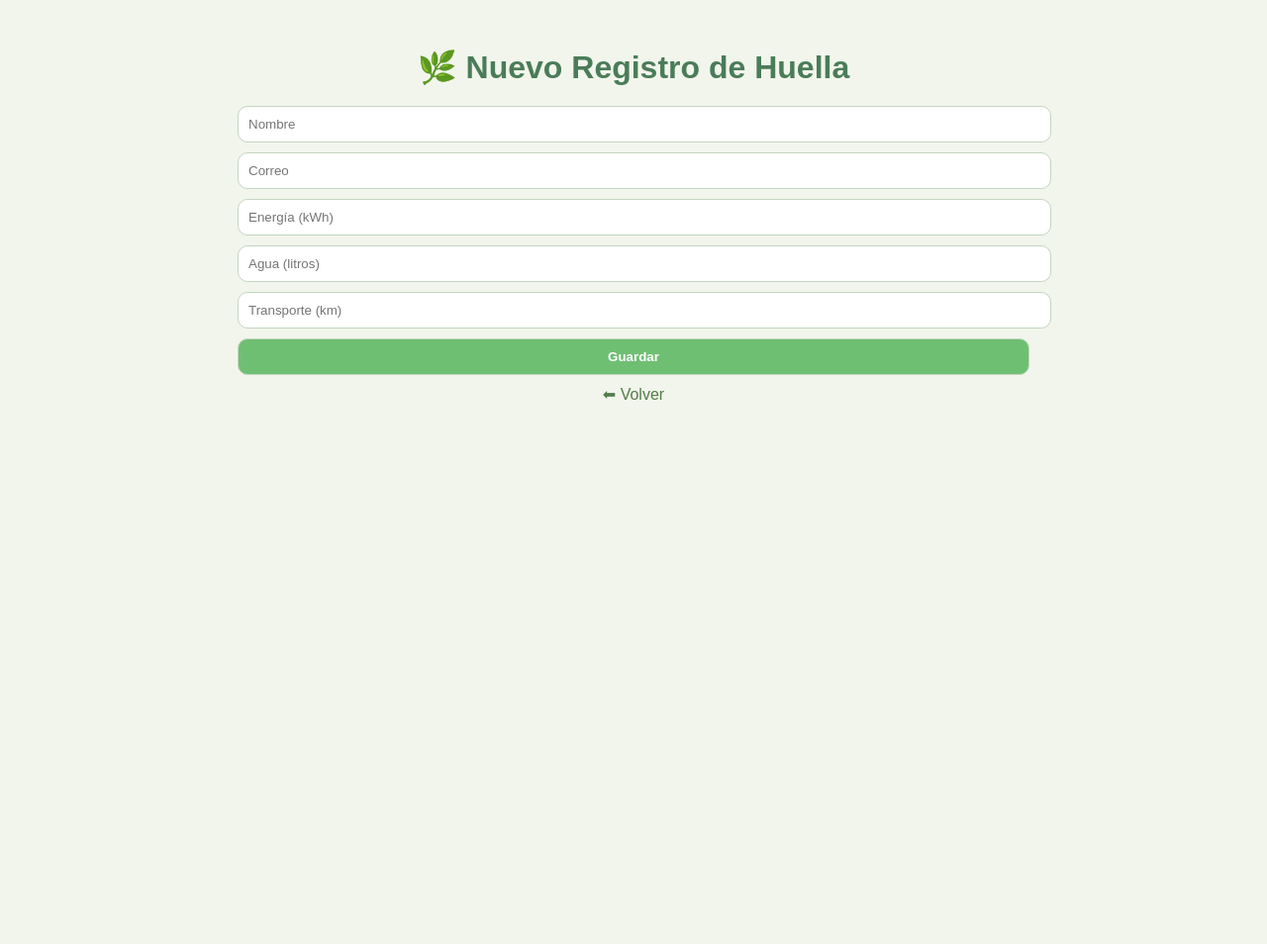
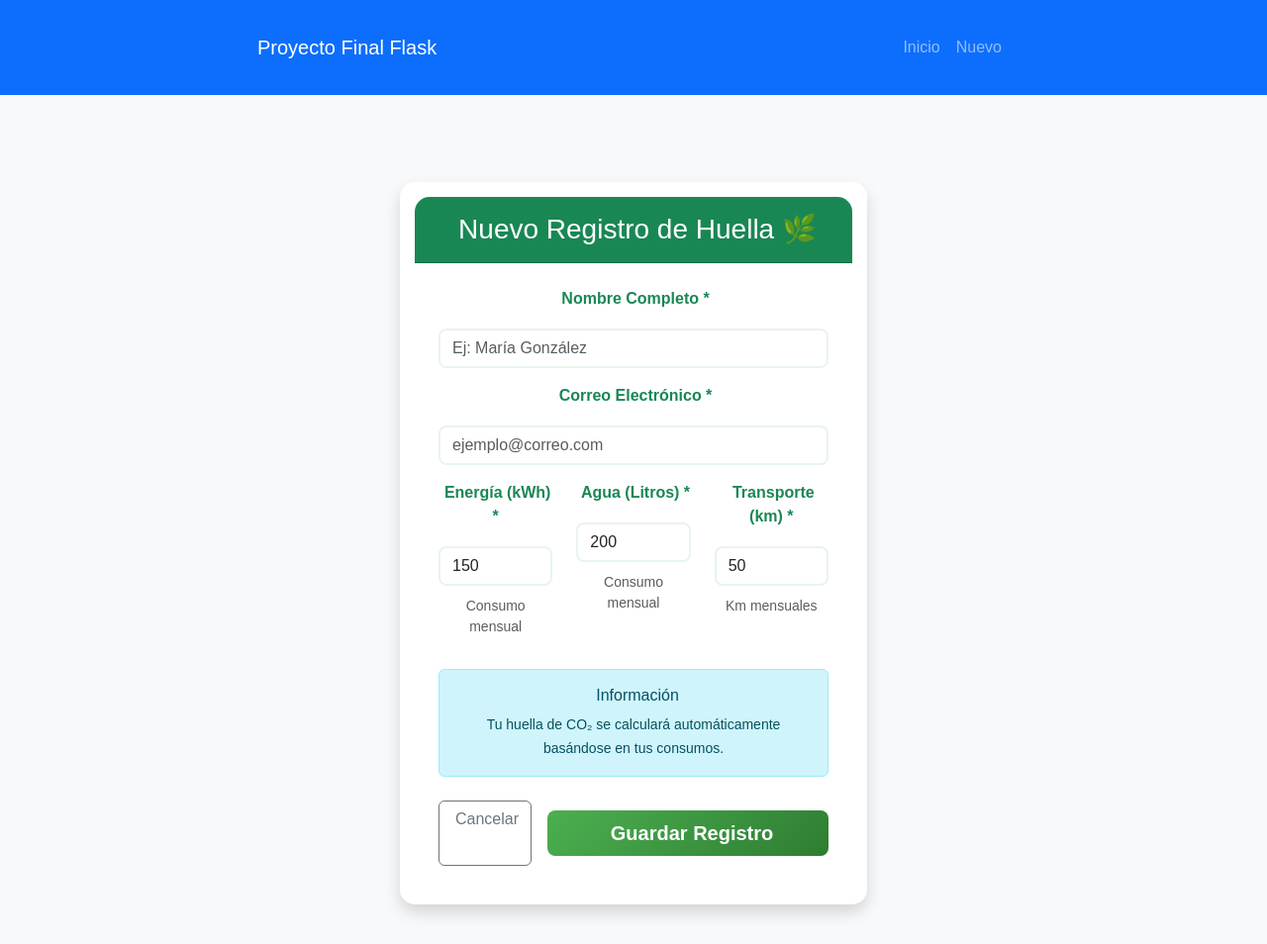
Before and after one commit to abrilg1/EL-TRACKR, a Flask app: template templates/create.html in a window 1280 px wide. Shown: the whole page at 99% size. Before the commit the page ends 404 px from the top, so only its background shows below. Run offline with Flask 3, Linux system fonts and the light colour scheme; the template is opened without the code that fills it, so the values that code supplies are empty.

Commit message:
Update create.html

```diff
--- a/templates/create.html
+++ b/templates/create.html
@@ -1,21 +1,133 @@
-<!DOCTYPE html>
-<html>
-<head>
-  <title>Registrar Consumo - EL TRACKR</title>
-  <link rel="stylesheet" href="{{ url_for('static', filename='style.css') }}">
-</head>
-<body>
-  <div class="container">
-    <h1>🌿 Nuevo Registro de Huella</h1>
-    <form method="POST">
-      <input type="text" name="nombre" placeholder="Nombre" required>
-      <input type="email" name="correo" placeholder="Correo" required>
-      <input type="number" step="0.01" name="energia" placeholder="Energía (kWh)">
-      <input type="number" step="0.01" name="agua" placeholder="Agua (litros)">
-      <input type="number" step="0.01" name="transporte" placeholder="Transporte (km)">
-      <button type="submit">Guardar</button>
-    </form>
-    <a href="/">⬅ Volver</a>
-  </div>
-</body>
-</html>
+{% extends "base.html" %}
+
+{% block title %}Nuevo Registro - EL TRACKR{% endblock %}
+
+{% block content %}
+<div class="container mt-4">
+    <div class="row justify-content-center">
+        <div class="col-md-8">
+            <div class="card shadow border-0">
+                <div class="card-header bg-success text-white text-center py-3">
+                    <h3 class="mb-0">
+                        <i class="fas fa-plus-circle me-2"></i>
+                        Nuevo Registro de Huella 🌿
+                    </h3>
+                </div>
+                <div class="card-body p-4">
+                    <form method="POST" action="{{ url_for('create') }}">
+                        <!-- Nombre -->
+                        <div class="mb-3">
+                            <label for="nombre" class="form-label fw-bold text-success">
+                                <i class="fas fa-user me-1"></i>Nombre Completo *
+                            </label>
+                            <input type="text" class="form-control"
+                                   id="nombre" name="nombre"
+                                   placeholder="Ej: María González" required>
+                        </div>
+
+                        <!-- Correo -->
+                        <div class="mb-3">
+                            <label for="correo" class="form-label fw-bold text-success">
+                                <i class="fas fa-envelope me-1"></i>Correo Electrónico *
+                            </label>
+                            <input type="email" class="form-control"
+                                   id="correo" name="correo"
+                                   placeholder="ejemplo@correo.com" required>
+                        </div>
+
+                        <div class="row">
+                            <!-- Energía -->
+                            <div class="col-md-4 mb-3">
+                                <label for="energia" class="form-label fw-bold text-success">
+                                    <i class="fas fa-bolt me-1"></i>Energía (kWh) *
+                                </label>
+                                <input type="number" step="0.1" min="0" class="form-control"
+                                       id="energia" name="energia"
+                                       placeholder="150" value="150" required>
+                                <div class="form-text">Consumo mensual</div>
+                            </div>
+
+                            <!-- Agua -->
+                            <div class="col-md-4 mb-3">
+                                <label for="agua" class="form-label fw-bold text-success">
+                                    <i class="fas fa-tint me-1"></i>Agua (Litros) *
+                                </label>
+                                <input type="number" step="0.1" min="0" class="form-control"
+                                       id="agua" name="agua"
+                                       placeholder="200" value="200" required>
+                                <div class="form-text">Consumo mensual</div>
+                            </div>
+
+                            <!-- Transporte -->
+                            <div class="col-md-4 mb-3">
+                                <label for="transporte" class="form-label fw-bold text-success">
+                                    <i class="fas fa-car me-1"></i>Transporte (km) *
+                                </label>
+                                <input type="number" step="0.1" min="0" class="form-control"
+                                       id="transporte" name="transporte"
+                                       placeholder="50" value="50" required>
+                                <div class="form-text">Km mensuales</div>
+                            </div>
+                        </div>
+
+                        <!-- Información -->
+                        <div class="alert alert-info mt-3">
+                            <h6 class="alert-heading">
+                                <i class="fas fa-info-circle me-2"></i>Información
+                            </h6>
+                            <small class="mb-0">
+                                Tu huella de CO₂ se calculará automáticamente basándose en tus consumos.
+                            </small>
+                        </div>
+
+                        <!-- Botones -->
+                        <div class="d-grid gap-2 d-md-flex justify-content-md-end mt-4">
+                            <a href="{{ url_for('index') }}" class="btn btn-outline-secondary me-md-2">
+                                <i class="fas fa-arrow-left me-1"></i>Cancelar
+                            </a>
+                            <button type="submit" class="btn btn-success btn-lg px-4">
+                                <i class="fas fa-save me-2"></i>Guardar Registro
+                            </button>
+                        </div>
+                    </form>
+                </div>
+            </div>
+        </div>
+    </div>
+</div>
+
+<style>
+    .card {
+        border-radius: 15px;
+        border: none;
+    }
+
+    .card-header {
+        border-radius: 15px 15px 0 0 !important;
+    }
+
+    .form-control {
+        border-radius: 8px;
+        border: 2px solid #e8f5e9;
+        transition: all 0.3s ease;
+    }
+
+    .form-control:focus {
+        border-color: #4caf50;
+        box-shadow: 0 0 0 0.2rem rgba(76, 175, 80, 0.25);
+    }
+
+    .btn-success {
+        background: linear-gradient(135deg, #4caf50, #2e7d32);
+        border: none;
+        border-radius: 8px;
+        font-weight: 600;
+        transition: all 0.3s ease;
+    }
+
+    .btn-success:hover {
+        transform: translateY(-2px);
+        box-shadow: 0 5px 15px rgba(76, 175, 80, 0.4);
+    }
+</style>
+{% endblock %}
```
